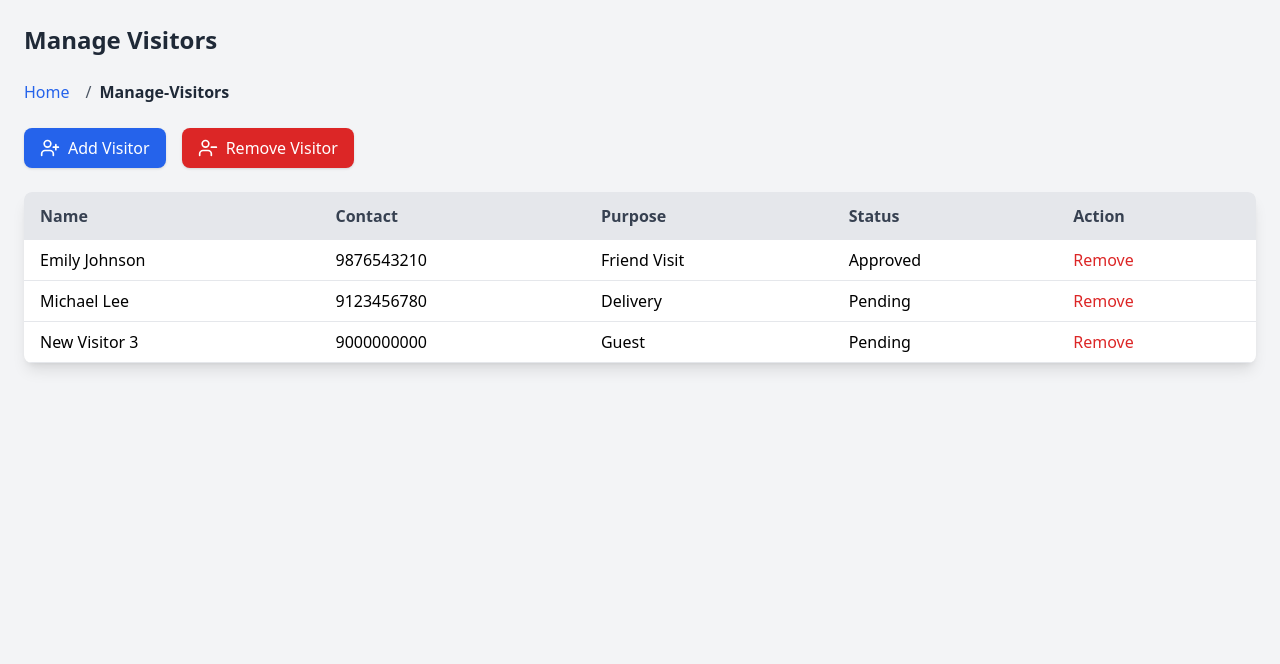
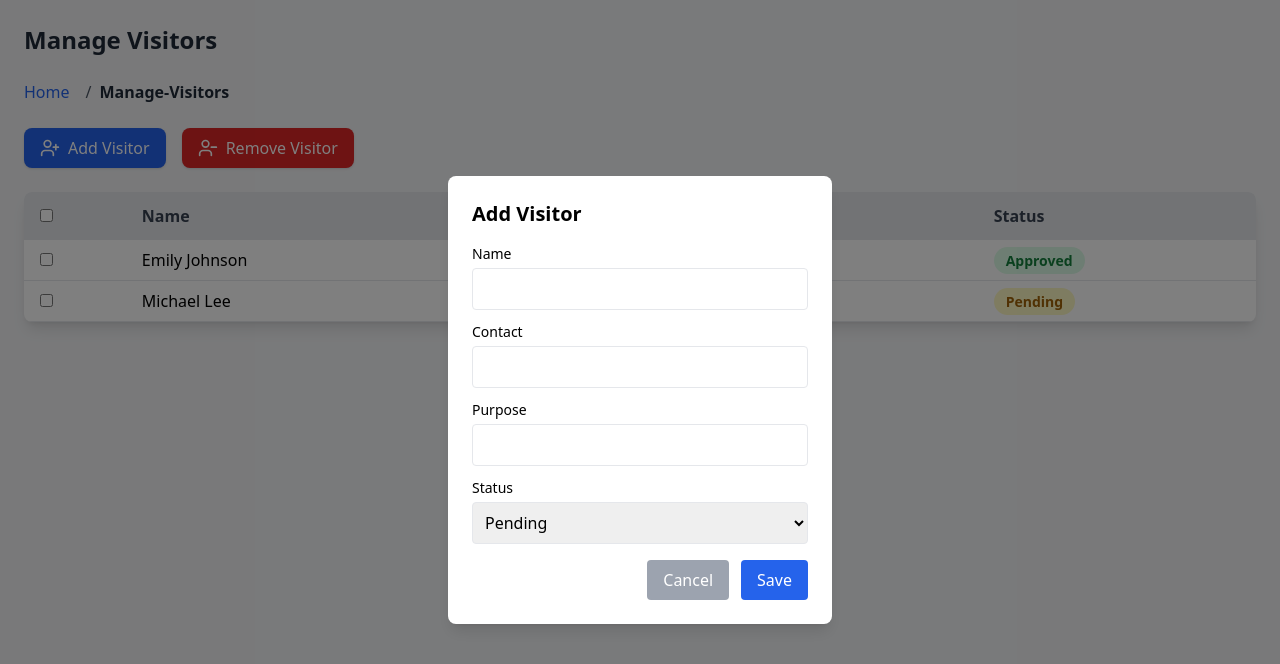
Before and after one commit to Sathvik-varma12/Gated-Portal, a React (Vite) app: page /manage-visitors in a window 1280 px wide. Both pictures are taken after a click on the button "Add Visitor". Shown: the top 664 px of the page. Built offline with nearby package versions, Linux system fonts and the light colour scheme.

Commit message:
update
manage visitor

```diff
--- a/src/components/resident/ManageVisitors.tsx
+++ b/src/components/resident/ManageVisitors.tsx
@@ -2,35 +2,90 @@ import React, { useState } from "react";
 import { UserPlus, UserMinus } from "lucide-react";
 import Breadcrumb from "../common/Breadcrumb";
 
+interface Visitor {
+  id: number;
+  name: string;
+  contact: string;
+  purpose: string;
+  status: "Approved" | "Pending" | "Rejected";
+}
+
 const ManageVisitors: React.FC = () => {
-  const [visitors, setVisitors] = useState([
+  const [visitors, setVisitors] = useState<Visitor[]>([
     { id: 1, name: "Emily Johnson", contact: "9876543210", purpose: "Friend Visit", status: "Approved" },
     { id: 2, name: "Michael Lee", contact: "9123456780", purpose: "Delivery", status: "Pending" },
   ]);
 
-  const addVisitor = () => {
-    const newVisitor = {
-      id: visitors.length + 1,
-      name: `New Visitor ${visitors.length + 1}`,
-      contact: "9000000000",
-      purpose: "Guest",
-      status: "Pending",
-    };
-    setVisitors([...visitors, newVisitor]);
-  };
+  const [showModal, setShowModal] = useState(false);
+  const [newVisitor, setNewVisitor] = useState<Visitor>({
+    id: Date.now(),
+    name: "",
+    contact: "",
+    purpose: "",
+    status: "Pending",
+  });
+
+  // State to track selected visitors
+  const [selectedVisitors, setSelectedVisitors] = useState<number[]>([]);
 
   const removeVisitor = (id: number) => {
     setVisitors(visitors.filter((v) => v.id !== id));
   };
 
+  const handleChange = (e: React.ChangeEvent<HTMLInputElement | HTMLSelectElement>) => {
+    const { name, value } = e.target;
+    setNewVisitor({ ...newVisitor, [name]: value });
+  };
+
+  const handleSave = () => {
+    setVisitors([...visitors, { ...newVisitor, id: Date.now() }]);
+    setShowModal(false);
+    setNewVisitor({ id: Date.now(), name: "", contact: "", purpose: "", status: "Pending" });
+  };
+
+  const getStatusColor = (status: string) => {
+    switch (status) {
+      case "Approved":
+        return "bg-green-100 text-green-700";
+      case "Pending":
+        return "bg-yellow-100 text-yellow-700";
+      case "Rejected":
+        return "bg-red-100 text-red-700";
+      default:
+        return "";
+    }
+  };
+
+  // Function to handle checkbox selection
+  const handleSelect = (id: number) => {
+    setSelectedVisitors((prevSelected) => {
+      if (prevSelected.includes(id)) {
+        return prevSelected.filter((visitorId) => visitorId !== id);
+      } else {
+        return [...prevSelected, id];
+      }
+    });
+  };
+
+  // Function to handle select all checkbox
+  const handleSelectAll = (e: React.ChangeEvent<HTMLInputElement>) => {
+    if (e.target.checked) {
+      const allVisitorIds = visitors.map((v) => v.id);
+      setSelectedVisitors(allVisitorIds);
+    } else {
+      setSelectedVisitors([]);
+    }
+  };
+
   return (
     <div className="p-6 bg-gray-100 min-h-screen">
       <h2 className="text-2xl font-bold text-gray-800 mb-6">Manage Visitors</h2>
-        <Breadcrumb /> {/* 👈 Added here */}
+      <Breadcrumb />
+
       {/* Actions */}
       <div className="flex gap-4 mb-6">
         <button
-          onClick={addVisitor}
+          onClick={() => setShowModal(true)}
           className="flex items-center gap-2 bg-blue-600 text-white px-4 py-2 rounded-lg shadow hover:bg-blue-700"
         >
           <UserPlus className="w-5 h-5" /> Add Visitor
@@ -49,34 +104,49 @@ const ManageVisitors: React.FC = () => {
         <table className="w-full border-collapse">
           <thead className="bg-gray-200 text-gray-700">
             <tr>
+              {/* Select All Checkbox */}
+              <th className="py-3 px-4 text-left">
+                <input
+                  type="checkbox"
+                  onChange={handleSelectAll}
+                  checked={selectedVisitors.length === visitors.length && visitors.length > 0}
+                />
+              </th>
               <th className="py-3 px-4 text-left">Name</th>
               <th className="py-3 px-4 text-left">Contact</th>
               <th className="py-3 px-4 text-left">Purpose</th>
               <th className="py-3 px-4 text-left">Status</th>
-              <th className="py-3 px-4 text-left">Action</th>
             </tr>
           </thead>
           <tbody>
             {visitors.map((visitor) => (
               <tr key={visitor.id} className="border-b">
+                {/* Individual Checkbox */}
+                <td className="py-2 px-4">
+                  <input
+                    type="checkbox"
+                    checked={selectedVisitors.includes(visitor.id)}
+                    onChange={() => handleSelect(visitor.id)}
+                  />
+                </td>
                 <td className="py-2 px-4">{visitor.name}</td>
                 <td className="py-2 px-4">{visitor.contact}</td>
                 <td className="py-2 px-4">{visitor.purpose}</td>
-                <td className="py-2 px-4">{visitor.status}</td>
                 <td className="py-2 px-4">
-                  <button
-                    onClick={() => removeVisitor(visitor.id)}
-                    className="text-red-600 hover:underline"
+                  <span
+                    className={`px-3 py-1 rounded-full whitespace-nowrap text-sm font-semibold ${getStatusColor(
+                      visitor.status
+                    )}`}
                   >
-                    Remove
-                  </button>
+                    {visitor.status}
+                  </span>
                 </td>
               </tr>
             ))}
 
             {visitors.length === 0 && (
               <tr>
-                <td colSpan={5} className="text-center py-4 text-gray-500">
+                <td colSpan={6} className="text-center py-4 text-gray-500">
                   No visitors found.
                 </td>
               </tr>
@@ -84,6 +154,77 @@ const ManageVisitors: React.FC = () => {
           </tbody>
         </table>
       </div>
+
+      {/* Add Visitor Modal */}
+      {showModal && (
+        <div className="fixed inset-0 flex items-center justify-center bg-black bg-opacity-50">
+          <div className="bg-white rounded-lg shadow-lg w-96 p-6">
+            <h3 className="text-xl font-bold mb-4">Add Visitor</h3>
+
+            <div className="mb-3">
+              <label className="block text-sm font-medium">Name</label>
+              <input
+                type="text"
+                name="name"
+                value={newVisitor.name}
+                onChange={handleChange}
+                className="w-full mt-1 border rounded p-2"
+              />
+            </div>
+
+            <div className="mb-3">
+              <label className="block text-sm font-medium">Contact</label>
+              <input
+                type="text"
+                name="contact"
+                value={newVisitor.contact}
+                onChange={handleChange}
+                className="w-full mt-1 border rounded p-2"
+              />
+            </div>
+
+            <div className="mb-3">
+              <label className="block text-sm font-medium">Purpose</label>
+              <input
+                type="text"
+                name="purpose"
+                value={newVisitor.purpose}
+                onChange={handleChange}
+                className="w-full mt-1 border rounded p-2"
+              />
+            </div>
+
+            <div className="mb-3">
+              <label className="block text-sm font-medium">Status</label>
+              <select
+                name="status"
+                value={newVisitor.status}
+                onChange={handleChange}
+                className="w-full mt-1 border rounded p-2"
+              >
+                <option value="Pending">Pending</option>
+                <option value="Approved">Approved</option>
+                <option value="Rejected">Rejected</option>
+              </select>
+            </div>
+
+            <div className="flex justify-end gap-3 mt-4">
+              <button
+                onClick={() => setShowModal(false)}
+                className="px-4 py-2 bg-gray-400 text-white rounded hover:bg-gray-500"
+              >
+                Cancel
+              </button>
+              <button
+                onClick={handleSave}
+                className="px-4 py-2 bg-blue-600 text-white rounded hover:bg-blue-700"
+              >
+                Save
+              </button>
+            </div>
+          </div>
+        </div>
+      )}
     </div>
   );
 };
```
